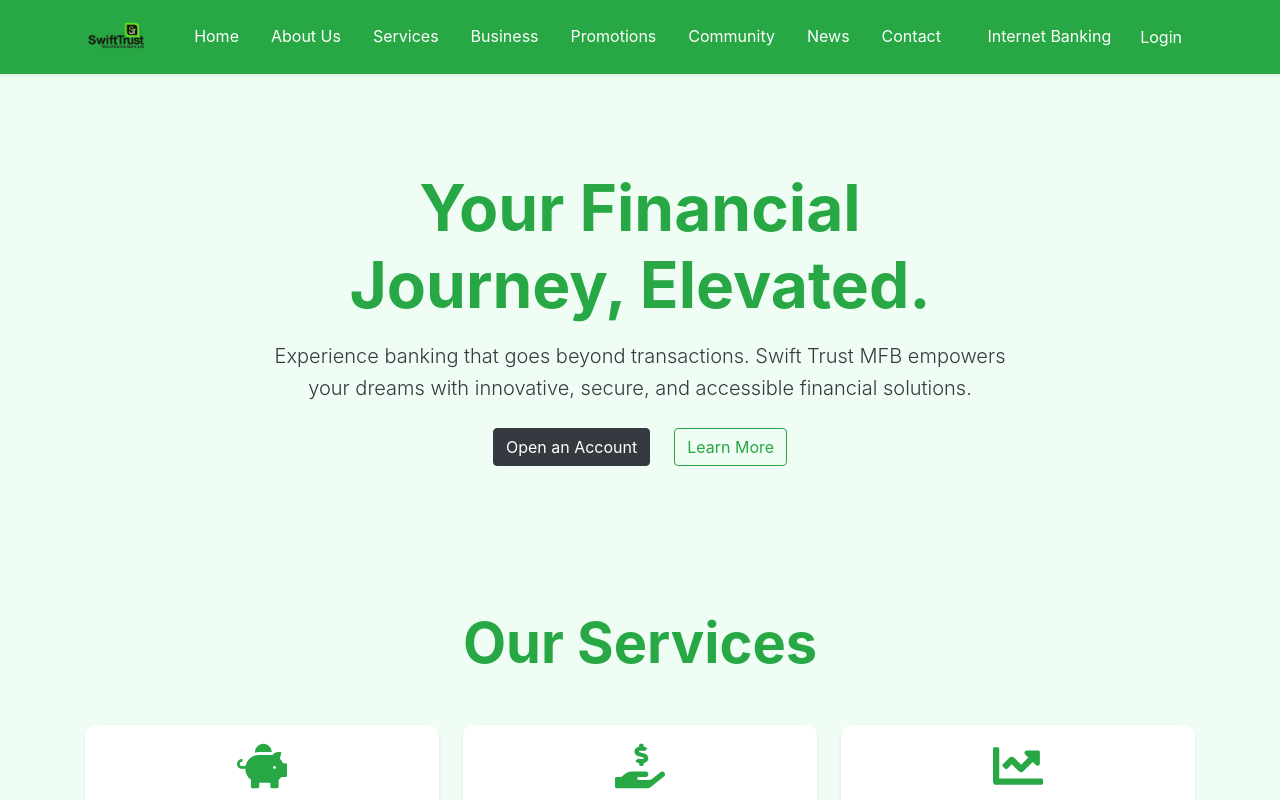
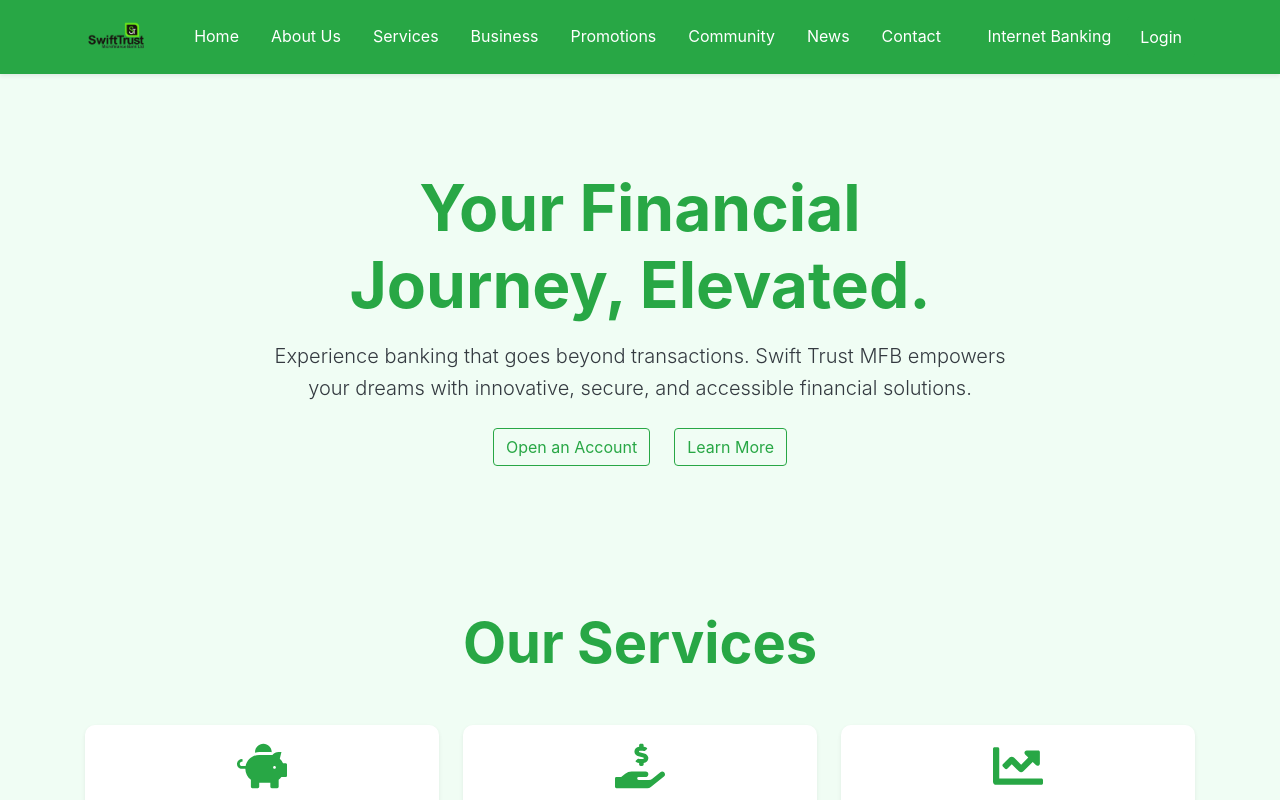
Before and after one commit to MahmudChiv/STMB, a React (Vite) app: page / in a window 1280 px wide. Shown: the top 800 px of the page. Built offline with nearby package versions, Linux system fonts and the light colour scheme.

Commit message:
Update hero.tsx

```diff
--- a/src/components/Hero.tsx
+++ b/src/components/Hero.tsx
@@ -11,7 +11,7 @@
               Experience banking that goes beyond transactions. Swift Trust MFB empowers your dreams with innovative, secure, and accessible financial solutions.
             </p>
             <div className="d-grid gap-2 d-sm-flex justify-content-sm-center">
-              <Button variant="primary" size="lg" className="btn-primary me-sm-3">Open an Account</Button>
+              <Button variant="accent" size="lg" className="btn-accent me-sm-3">Open an Account</Button>
               <Button variant="outline-light" size="lg" className="btn-accent">Learn More</Button>
             </div>
           </Col>
```
